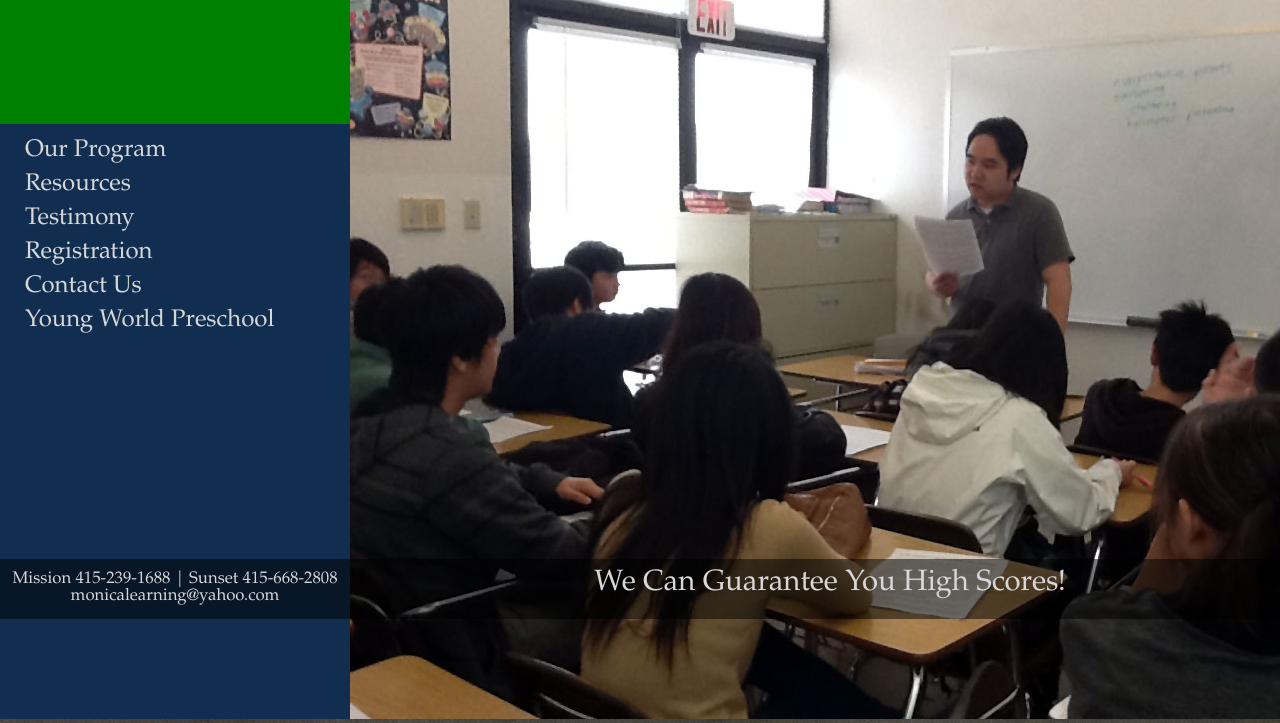
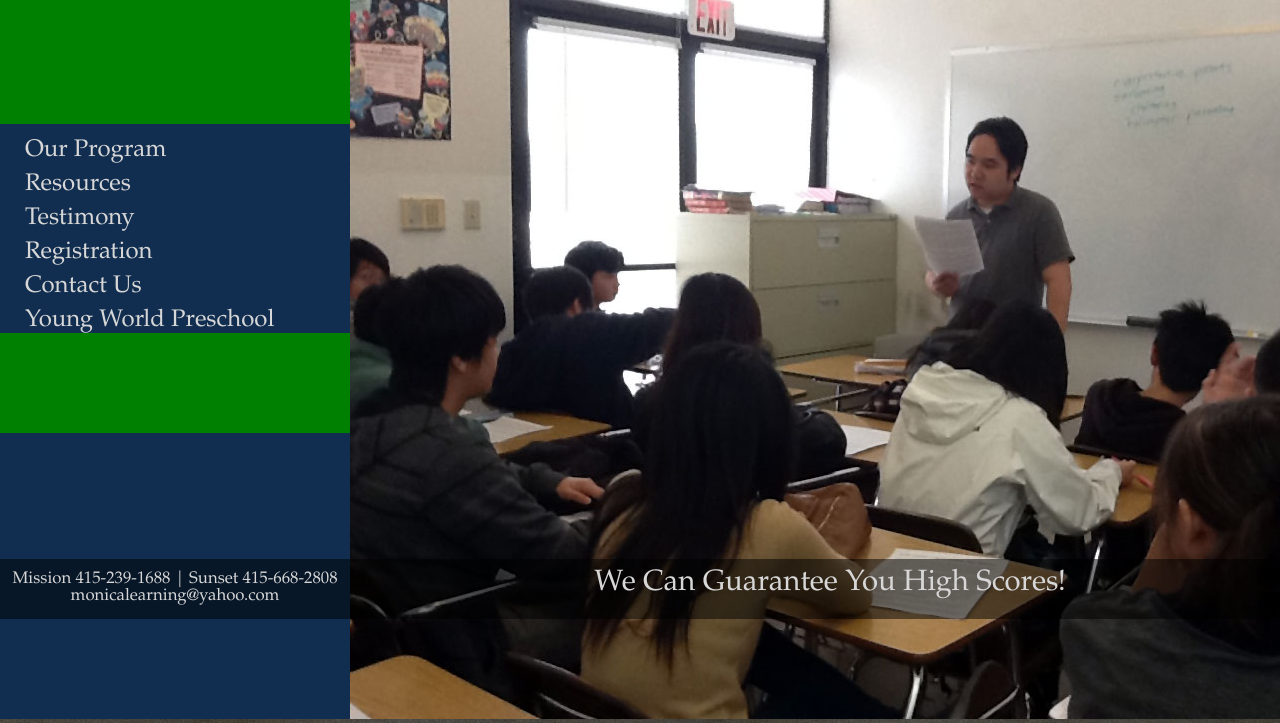
Before and after one commit to namespacestd/monicalearningcenter, a Django app: page / in a window 1280 px wide. Shown: the part 101-824 px from the top of the page. Run offline with Django 3.2, Linux system fonts and the light colour scheme; parts of the project's set-up code (start-up, migrations or seed data) failed here and were passed over.

Commit message:
logos and container

```diff
--- a/monicalearning/static/css/main.css
+++ b/monicalearning/static/css/main.css
@@ -62,3 +62,13 @@ a {
 	float: right;
 	background-color: blue;
 }
+
+#icon_box{
+	background-color: green;
+	position: absolute;
+	width: 350px;
+	height: 100px;
+}
+.icon{
+
+}
--- a/monicalearning/templates/menu_bar.html
+++ b/monicalearning/templates/menu_bar.html
@@ -21,4 +21,13 @@
 		<div id = "menu_item"> <a href="contact"> Contact Us </a> </div>
 		<div id = "menu_item"> <a href="http://www.youngworldpreschool.org/"> Young World Preschool </a> </div>
 	</div>
+
+	<div id = "icon_box">
+		<!--<img src = "/static/img/icon1.png" />
+		<img src = "/static/img/icon2.png" />
+		</br>
+		<img src = "/static/img/icon3.png" />
+		<img src = "/static/img/icon4.png" /> -->
+
+	</div>
 </div>
```
